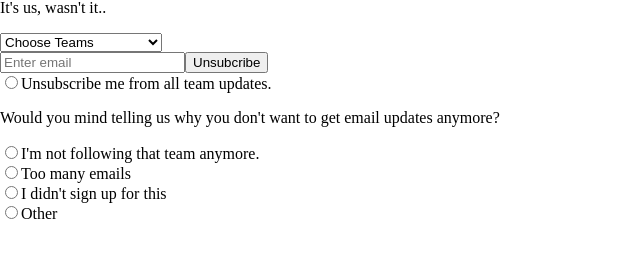
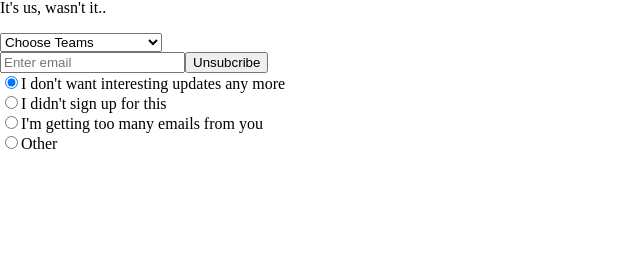
Before and after one commit to Yosefc/NHL-Subscription, a React (Create React App) app in the folder client/: page /unsubscribe in a window 1280 px wide. Shown: the part 157-414 px from the top of the page, without its empty margins (0-640 px from the left). Built offline with nearby package versions, Linux system fonts and the light colour scheme.

Commit message:
Changed class component to functional with useStae

```diff
--- a/client/src/components/UnsubscribePage.js
+++ b/client/src/components/UnsubscribePage.js
@@ -1,76 +1,38 @@
-import React, { Component } from "react";
+import React, { useState } from "react";
 import SubscriptionBox from "./SubscriptionBox";
 
-class UnsubscribePage extends Component {
-  state = {
-    checked: false,
-    value: ""
-  };
-
-  handleRadioChange = event => {
-    let checked = false;
-    if (event.target.id === "other") checked = !checked;
-    this.setState({
-      checked,
-      value: event.target.value
-    });
-  };
-
-  render() {
-    const OtherReason = _ =>
-      this.state.checked ? <input type="text" placeholder="Please tell use why.." /> : null;
+function UnsubscribePage() {
+  const [isChecked, setChecked] = useState("not interested");
+  const [otherReason, setOtherReason] = useState("");
   return (
     <div>
-        <section>
       <p>
         Oh man...
         <br />
         It's us, wasn't it..
       </p>
-        </section>
       <SubscriptionBox path={window.location.pathname} />
-        <input type="radio" id="huey" name="drone" value="huey" />
-        <label htmlFor="huey">Unsubscribe me from all team updates.</label>
-        <div className="unsubscribe-reasons">
-          <p>Would you mind telling us why you don't want to get email updates anymore?</p>
-          <div>
+      <section id="unsubscribe-reasons">
         <div>
           <label>
             <input
               type="radio"
-                  id="not-following"
-                  name="other"
-                  value="notFollowing"
-                  checked={this.state.value === "notFollowing"}
-                  onChange={this.handleRadioChange}
+              name="unsubscribe-reason"
+              value="not interested"
+              checked={isChecked === "not interested"}
+              onChange={e => setChecked(e.target.value)}
             />
-                I'm not following that team anymore.
+            I don't want interesting updates any more
           </label>
         </div>
         <div>
           <label>
-                {" "}
             <input
               type="radio"
-                  id="too-many"
-                  name="other"
-                  value="tooMany"
-                  checked={this.state.value === "tooMany"}
-                  onChange={this.handleRadioChange}
-                />
-                Too many emails
-              </label>
-            </div>
-            <div>
-              <label>
-                {" "}
-                <input
-                  type="radio"
-                  id="not-signed"
-                  name="other"
-                  value="notSiged"
-                  checked={this.state.value === "notSiged"}
-                  onChange={this.handleRadioChange}
+              name="unsubscribe-reason"
+              value="did not sign up"
+              checked={isChecked === "did not sign up"}
+              onChange={e => setChecked(e.target.value)}
             />
             I didn't sign up for this
           </label>
@@ -79,21 +41,32 @@ class UnsubscribePage extends Component {
           <label>
             <input
               type="radio"
-                  id="other"
-                  name="other"
+              name="unsubscribe-reason"
+              value="too many emails"
+              checked={isChecked === "too many emails"}
+              onChange={e => setChecked(e.target.value)}
+            />
+            I'm getting too many emails from you
+          </label>
+        </div>
+        <div>
+          <label>
+            <input
+              type="radio"
+              name="unsubscribe-reason"
               value="other"
-                  checked={this.state.value === "other"}
-                  onChange={this.handleRadioChange}
+              checked={isChecked === "other"}
+              onChange={e => setChecked(e.target.value)}
             />
             Other
           </label>
-              {<OtherReason />}
+          {isChecked === "other" ? (
+            <input type="text" value={otherReason} onChange={e => setOtherReason(e.target.value)} />
+          ) : null}
         </div>
-          </div>
-        </div>
+      </section>
     </div>
   );
 }
-}
 
 export default UnsubscribePage;
```
Lines whose indentation alone changed are shown as unchanged.
